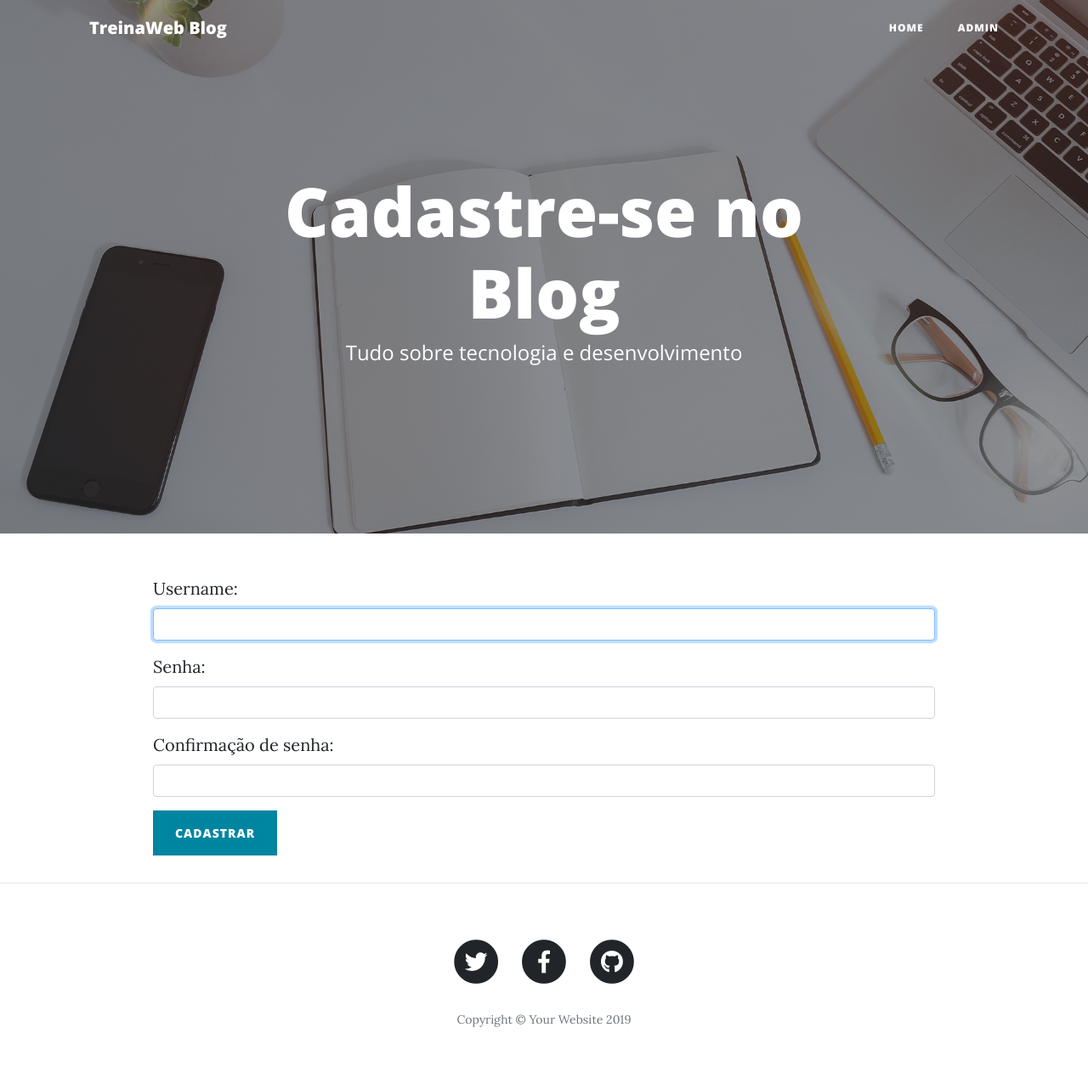
After one commit to Ig0or/django_autenticacao-e-seguranca-treinaweb, a Django app: page /blog/cadastrar_usuario in a window 1280 px wide. The commit adds this page. Shown: the whole page at 85% size. Run offline with Django 3.2, Linux system fonts and the light colour scheme; some libraries are stand-ins or nearby versions.

Commit message:
cadastro de usuarios finalizado

```diff
--- a/blog/templates/blog/index.html
+++ b/blog/templates/blog/index.html
@@ -3,7 +3,7 @@
 
 {% block header %}
   <!-- Page Header -->
-  <header class="masthead" style="background-image: url('{% static  'blog/img/home-bg.jpg' %}')">
+  <header class="masthead" style="background-image: url('{% static 'blog/img/home-bg.jpg' %}')">
     <div class="overlay"></div>
     <div class="container">
       <div class="row">
--- /dev/null
+++ b/blog/templates/usuario/cadastro.html
@@ -0,0 +1,47 @@
+{% extends 'base.html' %}
+{% load static %}
+{% load meus_filtros %}
+
+{% block header %}
+  <header class="masthead" style="background-image: url('{% static 'blog/img/home-bg.jpg' %}')">
+    <div class="overlay"></div>
+    <div class="container">
+      <div class="row">
+        <div class="col-lg-8 col-md-10 mx-auto">
+          <div class="site-heading">
+            <h1>Cadastre-se no Blog</h1>
+            <span class="subheading">Tudo sobre tecnologia e desenvolvimento</span>
+          </div>
+        </div>
+      </div>
+    </div>
+  </header>
+{% endblock header%}
+
+{% block content %}
+    <form method="post">
+        {% csrf_token %}
+
+        <div class="form-group">
+            {{ form_usuario.username.errors }}
+            <label>Username: </label>
+            {{ form_usuario.username | addclass:'form-control' }}
+        </div>
+
+        <div class="form-group">
+            {{ form_usuario.password1.errors }}
+            <label>Senha: </label>
+            {{ form_usuario.password1 | addclass:'form-control' }}
+        </div>
+
+        <div class="form-group">
+            {{ form_usuario.password2.errors }}
+            <label>Confirmação de senha: </label>
+            {{ form_usuario.password2 | addclass:'form-control' }}
+        </div>
+
+        <div class="form-group">
+            <input type="submit" value="Cadastrar" class="btn btn-primary">
+        </div>
+    </form>
+{% endblock content %}
--- a/blog/urls.py
+++ b/blog/urls.py
@@ -4,4 +4,5 @@ from .views import *
 urlpatterns = [
     path('', index, name='home'),
     path('post/<int:id>', listar_post_id, name='listar_post'),
+    path('cadastrar_usuario', cadastrar_usuario, name='cadastrar_usuario')
 ]
--- a/blog/views.py
+++ b/blog/views.py
@@ -2,6 +2,7 @@ from django.shortcuts import render, redirect
 from admin_blog.services import post_service, comentario_service
 from admin_blog.forms import comentario_form
 from admin_blog.entidades.comentario import Comentario
+from django.contrib.auth.forms import UserCreationForm
 
 # Create your views here.
 
@@ -22,3 +23,13 @@ def listar_post_id(request, id):
     else:
         form_comentario = comentario_form.ComentarioForm()
     return render(request, 'blog/post.html', {'post': post, 'comentarios': comentarios, 'form_comentario': form_comentario})
+
+def cadastrar_usuario(request):
+    if request.method == 'POST':
+        form_usuario = UserCreationForm(request.POST)
+        if form_usuario.is_valid():
+            form_usuario.save()
+            return redirect('home')
+    else:
+        form_usuario = UserCreationForm()
+    return render(request, 'usuario/cadastro.html', {'form_usuario': form_usuario})
--- a/blog_treinaweb/settings.py
+++ b/blog_treinaweb/settings.py
@@ -109,7 +109,7 @@ AUTH_PASSWORD_VALIDATORS = [
 # Internationalization
 # https://docs.djangoproject.com/en/2.2/topics/i18n/
 
-LANGUAGE_CODE = 'en-us'
+LANGUAGE_CODE = 'pt-br'
 
 TIME_ZONE = 'UTC'
 
```
